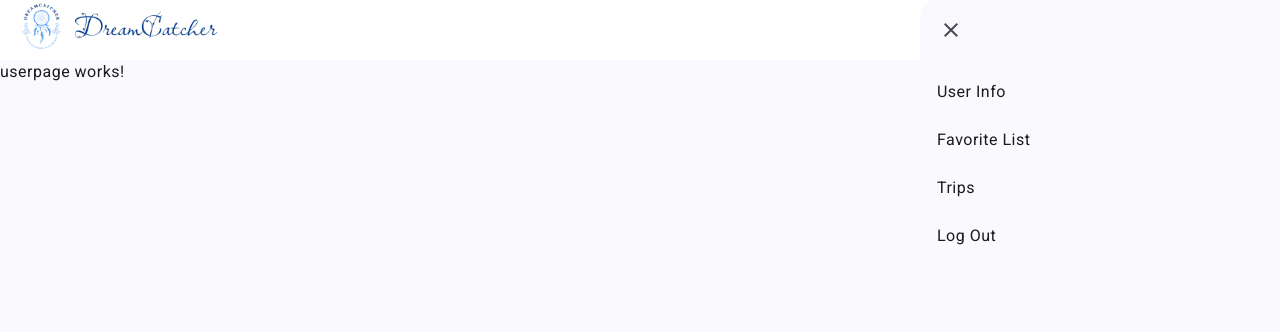
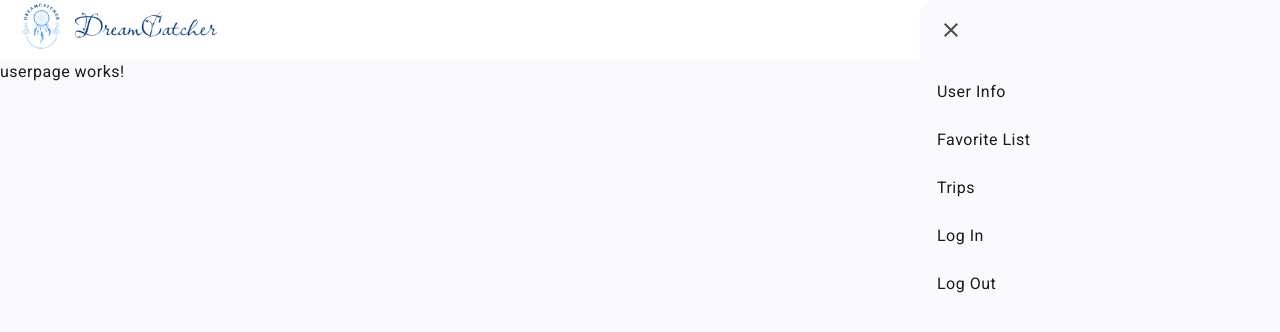
Before and after one commit to YuJieWu5/DreamCatcher, an Angular app in the folder dreamCatcher/: page /user in a window 1280 px wide. Both pictures are taken after a click on the button "menu". Shown: the top 332 px of the page. Built offline with nearby package versions, Linux system fonts and the light colour scheme.

Commit message:
update nav link

```diff
--- a/dreamCatcher/src/app/header/header.component.html
+++ b/dreamCatcher/src/app/header/header.component.html
@@ -33,6 +33,7 @@
         <mat-list-item [routerLink]="['/user']" (click)="closeDrawer()">User Info</mat-list-item>
         <mat-list-item [routerLink]="['/favlist']" (click)="closeDrawer()">Favorite List</mat-list-item>
         <mat-list-item [routerLink]="['/trips']" (click)="closeDrawer()">Trips</mat-list-item>
+        <mat-list-item [routerLink]="['/login']" (click)="closeDrawer()">Log In</mat-list-item>
         <mat-list-item>Log Out</mat-list-item>
       </mat-nav-list>
     </mat-drawer>
```
Also changed, not shown: dreamCatcher/src/app/app.module.ts (+8 -2 lines).
